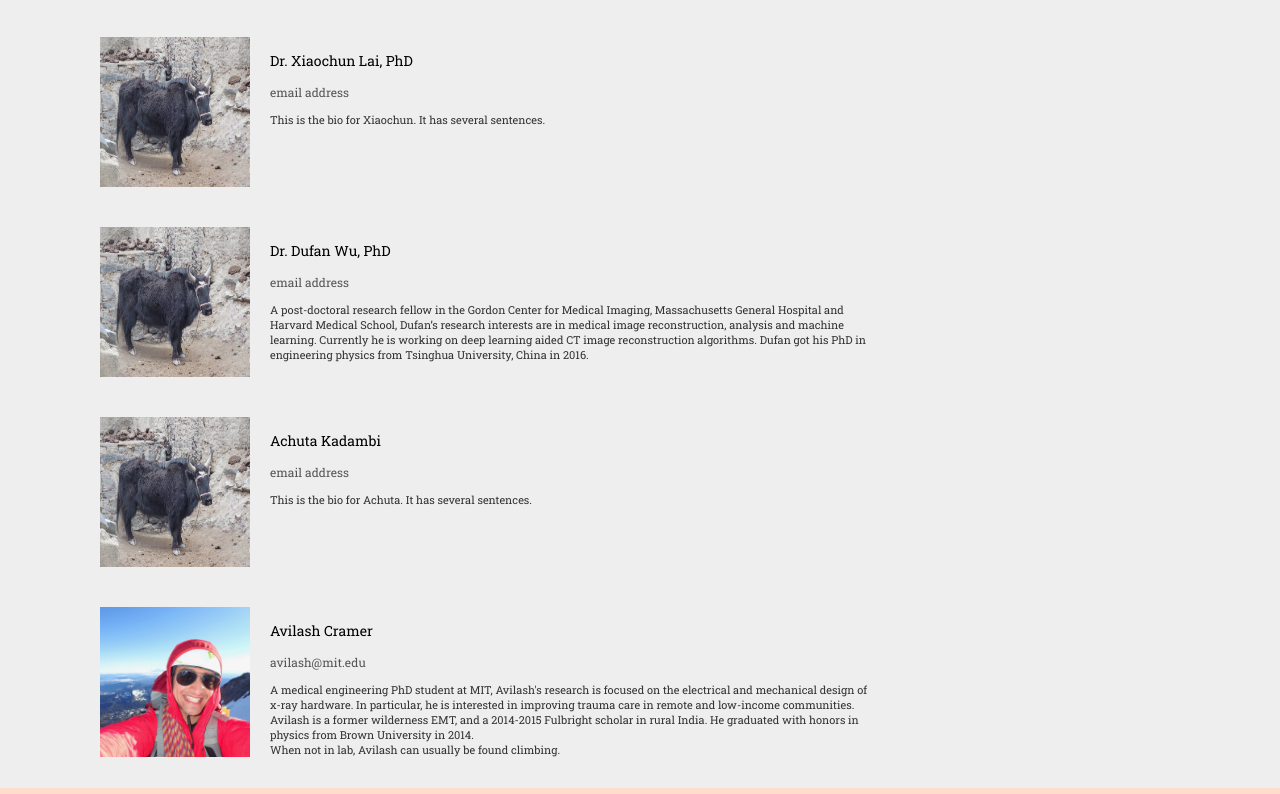
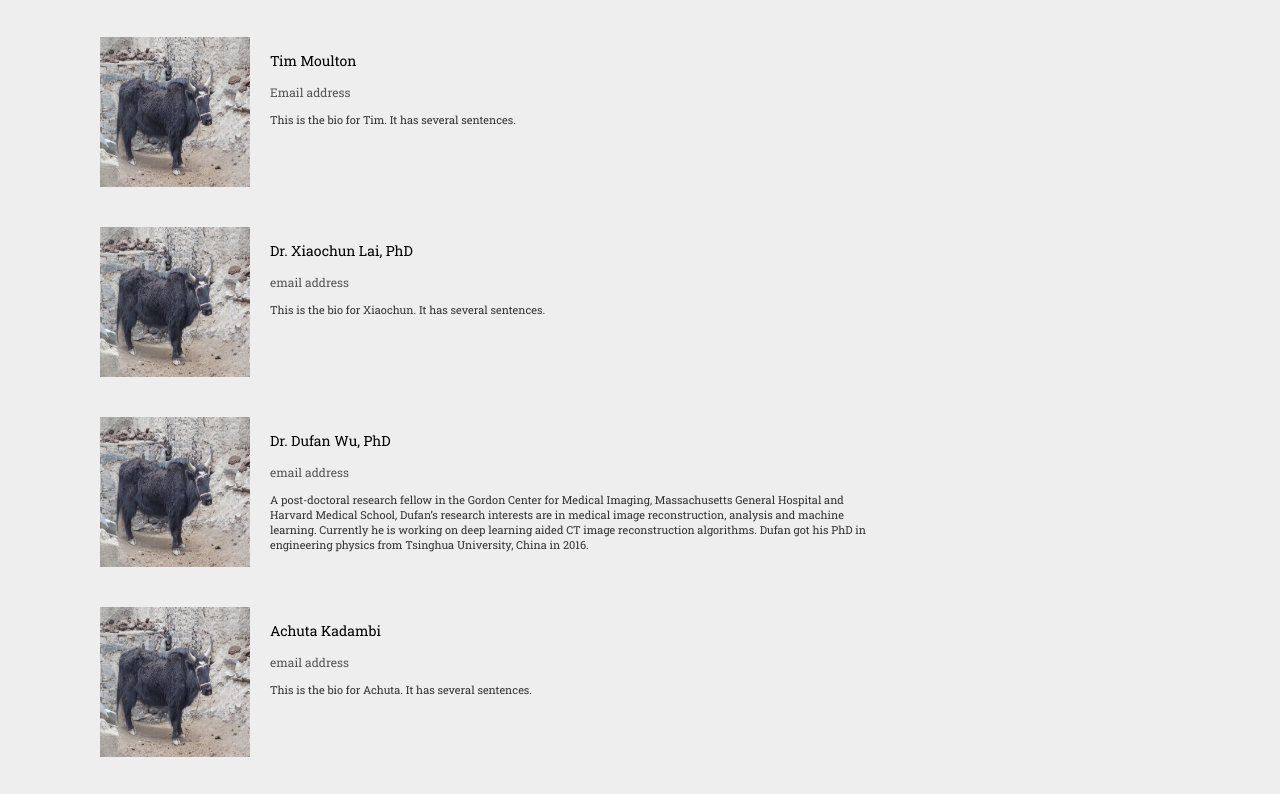
Before and after one commit to avicramer/guptaLab, a website: page index.html in a window 1280 px wide. Shown: the part 1831-2625 px from the top of the page. Drawn offline with nearby package versions, Linux system fonts and the light colour scheme.

Commit message:
added Tim

```diff
--- a/index.html
+++ b/index.html
@@ -275,6 +275,16 @@
             <div class='people-item'>
                 <img src='img/dzo.png'></img>
                 <div class='people-item-content'>
+                    <p class='people-item-name'>Tim Moulton
+                    <p class='people-item-title'>Email address
+                    <p class='people-item-bio'> This is the bio for Tim. It
+                        has several sentences.
+                </div>
+            </div>
+
+            <div class='people-item'>
+                <img src='img/dzo.png'></img>
+                <div class='people-item-content'>
                     <p class='people-item-name'> Dr. Xiaochun Lai, PhD
                     <p class='people-item-title'> email address
                     <p class='people-item-bio'> This is the bio for Xiaochun. It
```
